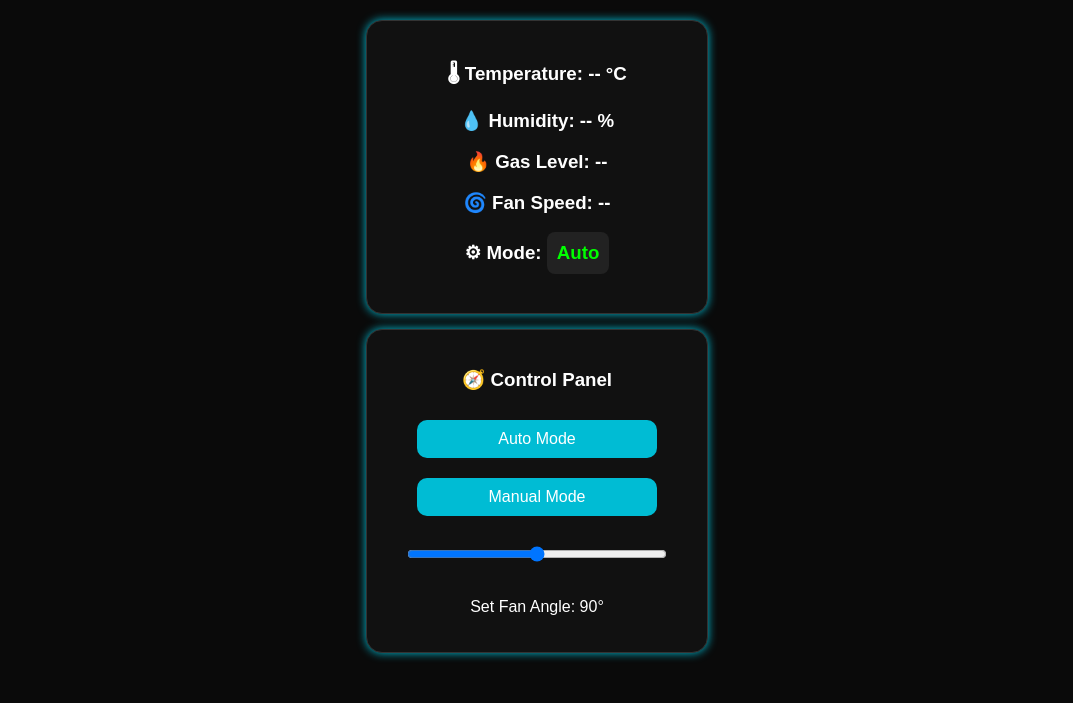
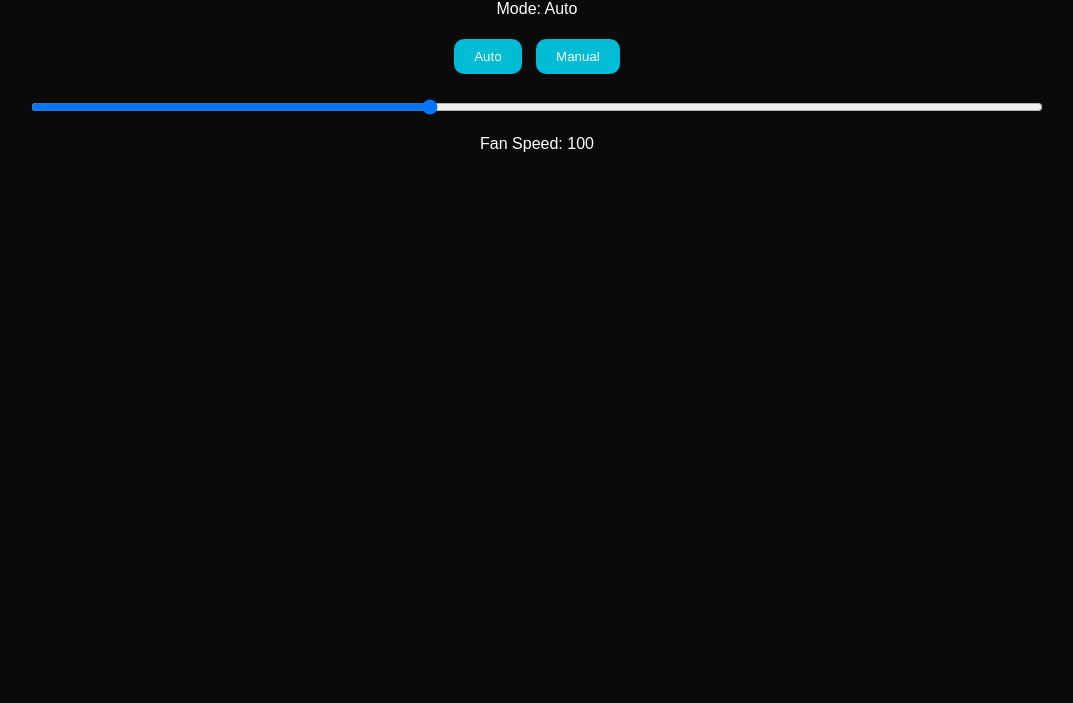
Before and after one commit to manusanjay545/smart-air-filter, a plain HTML site: page index.html in a window 1280 px wide. Shown: the part 97-800 px from the top of the page, without its empty margins (103-1176 px from the left). Drawn offline with Linux system fonts and the light colour scheme.

Commit message:
Update index.html

```diff
--- a/index.html
+++ b/index.html
@@ -1,102 +1,36 @@
 <!DOCTYPE html>
-<html lang="en">
+<html>
 <head>
   <meta charset="UTF-8">
   <meta name="viewport" content="width=device-width, initial-scale=1.0">
-  <title>Smart Air Filter Dashboard</title>
+  <title>Smart Air Filter Control</title>
   <style>
-    body {
-      font-family: 'Poppins', sans-serif;
-      background-color: #0a0a0a;
-      color: #fff;
-      text-align: center;
-      margin: 0;
-      padding: 20px;
-    }
-    h1 { color: #00bcd4; }
-    .card {
-      background: #111;
-      border: 1px solid #333;
-      border-radius: 16px;
-      padding: 20px;
-      margin: 15px auto;
-      width: 300px;
-      box-shadow: 0 0 10px #00bcd4;
-    }
-    button, input[type=range] {
-      width: 80%;
-      margin: 10px;
-      padding: 10px;
-      border-radius: 10px;
-      border: none;
-      background-color: #00bcd4;
-      color: #fff;
-      cursor: pointer;
-      font-size: 16px;
-    }
-    button:hover {
-      background-color: #0097a7;
-    }
-    #mode {
-      background: #222;
-      color: #0f0;
-      padding: 10px;
-      border-radius: 8px;
-      display: inline-block;
-    }
+    body { font-family: Arial; background: #0a0a0a; color: white; text-align: center; }
+    input[type=range]{width:80%;}
+    button{background:#00bcd4;border:none;padding:10px 20px;color:#fff;border-radius:10px;margin:5px;cursor:pointer;}
+    button:hover{background:#0097a7;}
   </style>
 </head>
 <body>
-
-  <h1>🌬 Smart Air Filter Dashboard</h1>
-
-  <div class="card">
-    <h3>🌡 Temperature: <span id="temp">--</span> °C</h3>
-    <h3>💧 Humidity: <span id="hum">--</span> %</h3>
-    <h3>🔥 Gas Level: <span id="gas">--</span></h3>
-    <h3>🌀 Fan Speed: <span id="fan">--</span></h3>
-    <h3>⚙ Mode: <span id="mode">Auto</span></h3>
-  </div>
-
-  <div class="card">
-    <h3>🧭 Control Panel</h3>
-    <button onclick="setMode('auto')">Auto Mode</button>
-    <button onclick="setMode('manual')">Manual Mode</button>
-    <input type="range" id="fanSlider" min="0" max="180" value="90" oninput="updateFanSpeed(this.value)">
-    <p>Set Fan Angle: <span id="angleValue">90</span>°</p>
-  </div>
+  <h1>🌬 Smart Air Filter</h1>
+  <p>Mode: <span id="mode">Auto</span></p>
+  <button onclick="setMode(0)">Auto</button>
+  <button onclick="setMode(1)">Manual</button><br><br>
+  <input type="range" min="0" max="255" value="100" id="speedSlider" oninput="updateSpeed(this.value)">
+  <p>Fan Speed: <span id="speedVal">100</span></p>
 
   <script>
-    const channelID = 3123407;
-    const readKey = "WOUZZELE33NFJSS7";
+    const writeKey = "OPDHX758K8LI4ZJW";
 
-    async function fetchData() {
-      try {
-        const url = https://api.thingspeak.com/channels/${channelID}/feeds/last.json?api_key=${readKey};
-        const res = await fetch(url);
-        const data = await res.json();
-
-        document.getElementById("temp").innerText = data.field1 || "--";
-        document.getElementById("hum").innerText = data.field2 || "--";
-        document.getElementById("gas").innerText = data.field3 || "--";
-        document.getElementById("fan").innerText = data.field4 || "--";
-      } catch (err) {
-        console.error("Error fetching data:", err);
-      }
+    function setMode(value){
+      fetch(`https://api.thingspeak.com/update?api_key=${writeKey}&field5=${value}`);
+      document.getElementById("mode").innerText = value == 0 ? "Auto" : "Manual";
     }
 
-    function setMode(mode) {
-      document.getElementById("mode").innerText = mode === 'auto' ? "Auto" : "Manual";
-      fetch(https://api.thingspeak.com/update?api_key=OPDHX758K8LI4ZJW&field5=${mode});
+    function updateSpeed(value){
+      document.getElementById("speedVal").innerText = value;
+      fetch(`https://api.thingspeak.com/update?api_key=${writeKey}&field4=${value}`);
     }
-
-    function updateFanSpeed(value) {
-      document.getElementById("angleValue").innerText = value;
-      fetch(https://api.thingspeak.com/update?api_key=OPDHX758K8LI4ZJW&field4=${value});
-    }
-
-    fetchData();
-    setInterval(fetchData, 15000);
   </script>
 </body>
 </html>
```
